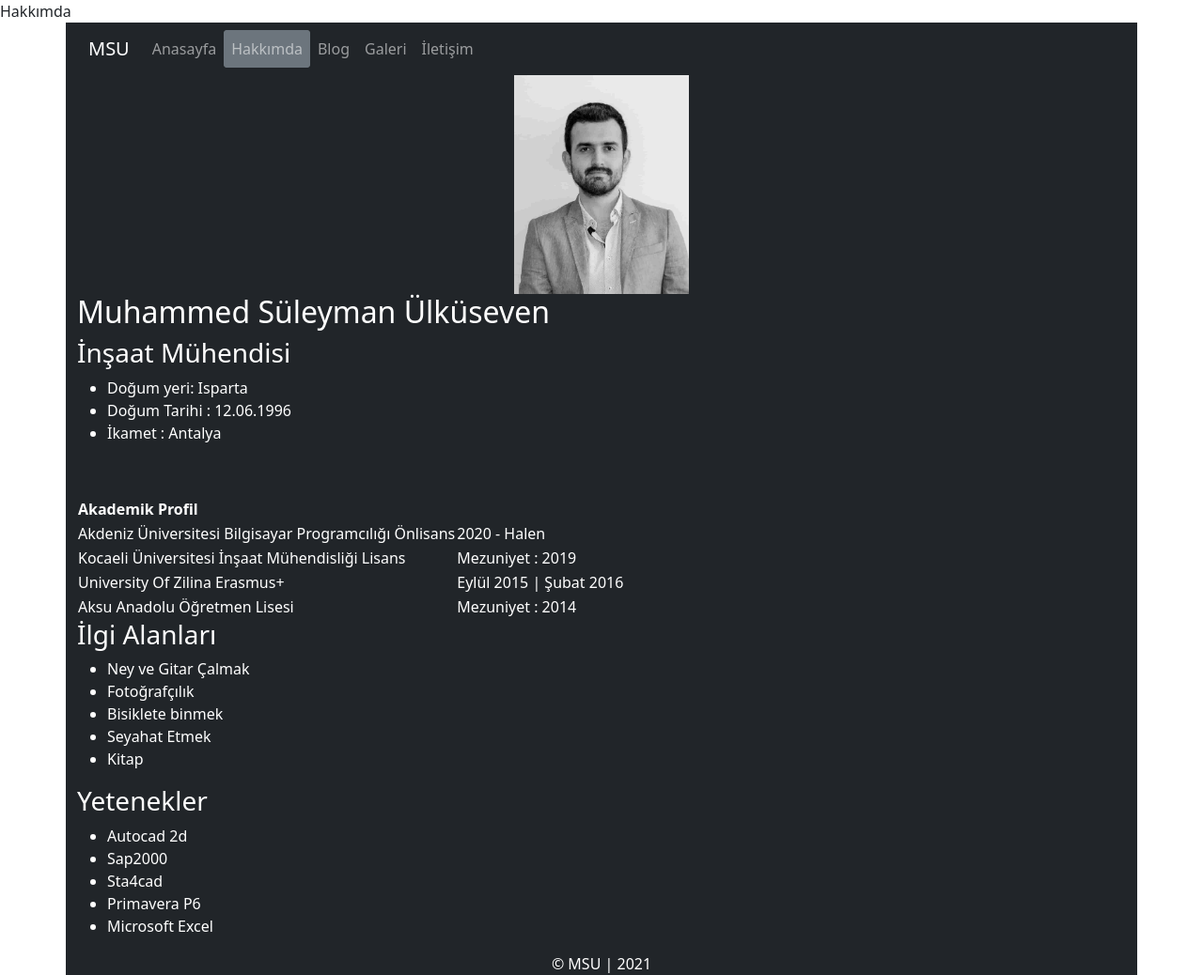
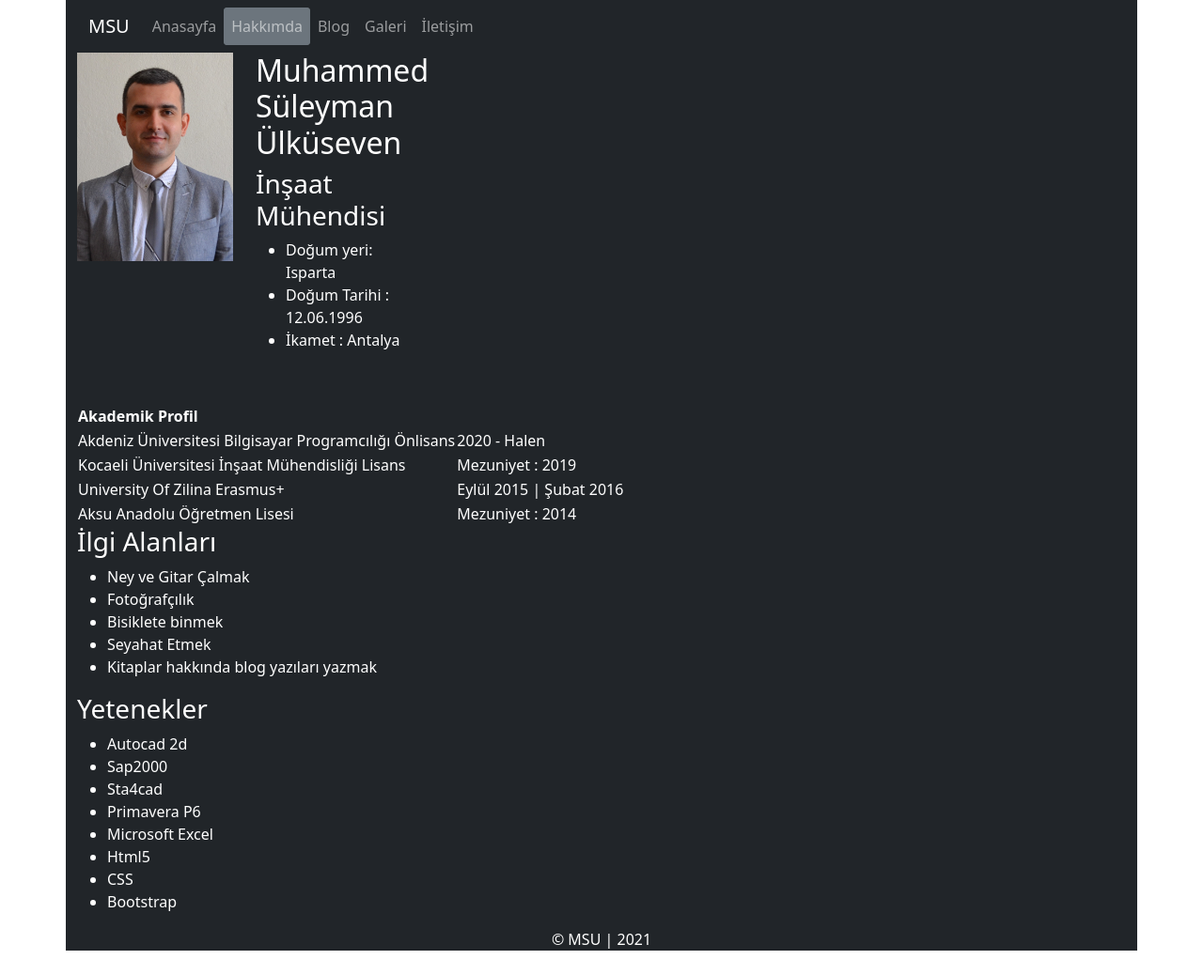
Before and after one commit to MSUlkuseven/MSUlkuseven.github.io, a plain HTML site: page hakkimda.html in a window 1280 px wide. Shown: the whole page at 94% size. After the commit the page ends 1012 px from the top, so only its background shows below. Drawn offline with nearby package versions, Linux system fonts and the light colour scheme.

Commit message:
"hakkimda" updated

```diff
--- a/hakkimda.html
+++ b/hakkimda.html
@@ -5,12 +5,12 @@
     <meta name="viewport" content="width=device-width, initial-scale=1.0">
     <title>Hakkımda</title>
     <link href="https://cdn.jsdelivr.net/npm/bootstrap@5.0.0-beta1/dist/css/bootstrap.min.css" rel="stylesheet" integrity="sha384-giJF6kkoqNQ00vy+HMDP7azOuL0xtbfIcaT9wjKHr8RbDVddVHyTfAAsrekwKmP1" crossorigin="anonymous">
-   <header>Hakkımda</header>
+
 </head>
 <body>
  <div class="container bg-dark text-white">
 
-    <nav class="nav navbar navbar-expand-lg navbar-dark bg-dark nav-pills " style =" background-color: red;">
+    <nav class="nav navbar navbar-expand-lg navbar-dark bg-dark nav-pills " >
         <div class="container-fluid">
           <a class="navbar-brand" href="index.html">MSU</a>
           <button class="navbar-toggler" type="button" data-bs-toggle="collapse" data-bs-target="#navbarNav" aria-controls="navbarNav" aria-expanded="false" aria-label="Toggle navigation">
@@ -39,10 +39,11 @@
           </div>
         </div>
       </nav>
-    <div class="col-2 mx-auto" >
-        <img  src="img/Muhammed_Suleyman_ulkuseven.JPG" alt="Muhammed Süleyman Ülküseven Vesika Fotoğrafı" width="100%" height="100%">
+    <div class="row">
+    <div class="col-4 col-lg-2 " >
+        <img  src="img/suleyman-ulkuseven.JPG" alt="Muhammed Süleyman Ülküseven Vesika Fotoğrafı" width="100%" >
     </div>
-    <div id="Bilgi" >
+    <div class="col-6 col-lg-2" >
         <h2>Muhammed Süleyman Ülküseven</h2>
         <h3>İnşaat Mühendisi</h3>
 
@@ -58,7 +59,7 @@
         <table >
             <th colspan="2">Akademik Profil</th>
         <tr>
-            <td>Akdeniz Üniversitesi Bilgisayar Programcılığı Önlisans</td>
+            <td>Akdeniz Üniversitesi Bilgisayar <abbr title=""></abbr> Programcılığı Önlisans</td>
             <td>2020 - Halen</td>
         </tr>
         <tr>
@@ -85,7 +86,7 @@
                 <li>Fotoğrafçılık</li>
                 <li>Bisiklete binmek</li>
                 <li>Seyahat Etmek</li>
-                <li>Kitap </li>
+                <li>Kitaplar hakkında blog yazıları yazmak </li>
             </ul>
 
             <h3>Yetenekler</h3>
@@ -95,9 +96,12 @@
                 <li>Sta4cad</li>
                 <li>Primavera P6</li>
                 <li>Microsoft Excel</li>
+                <li>Html5</li>
+                <li>CSS</li>
+                <li>Bootstrap</li>
             </ul>
         </div>
-
+       </div>
     <footer class="text-white" style="text-align: center;">&copy MSU | 2021</footer>
 
 </div>
```
Also changed, not shown: index.html (+5 -5 lines), img/suleyman-ulkuseven.JPG (added).
